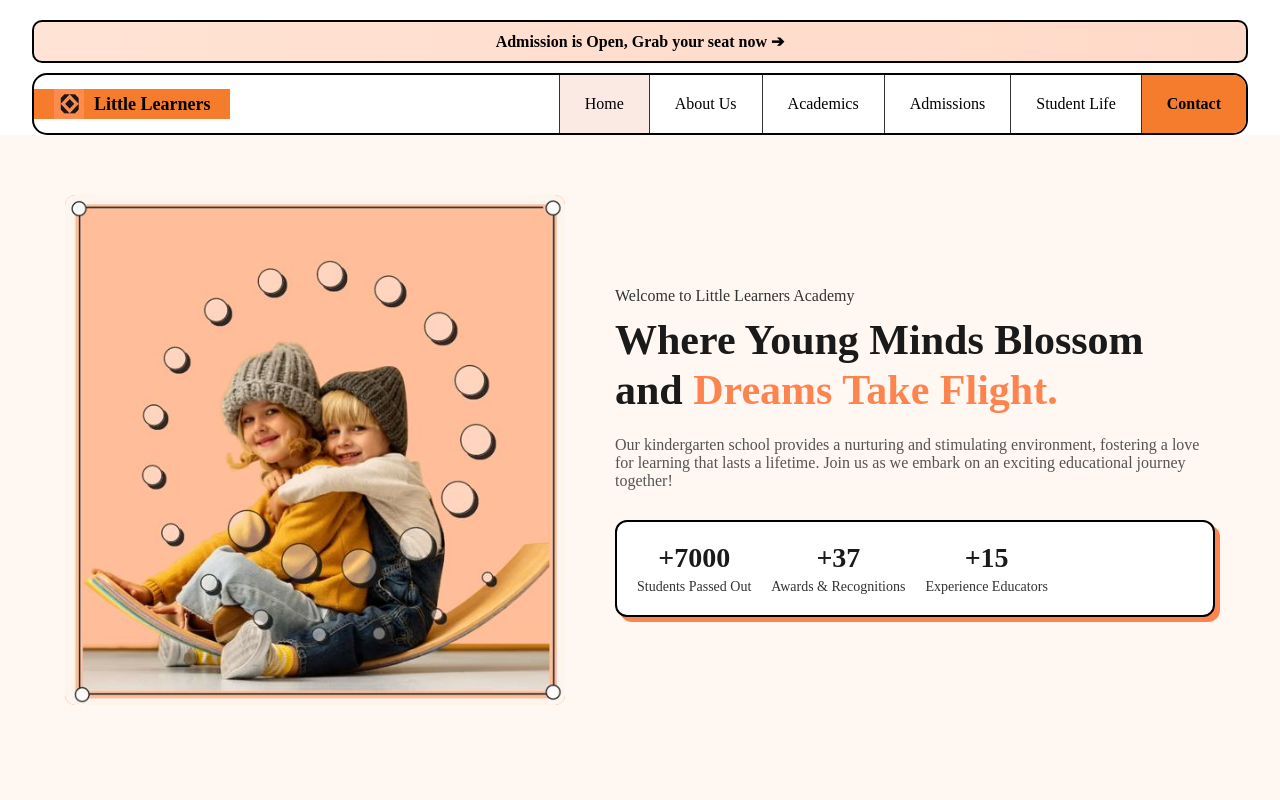
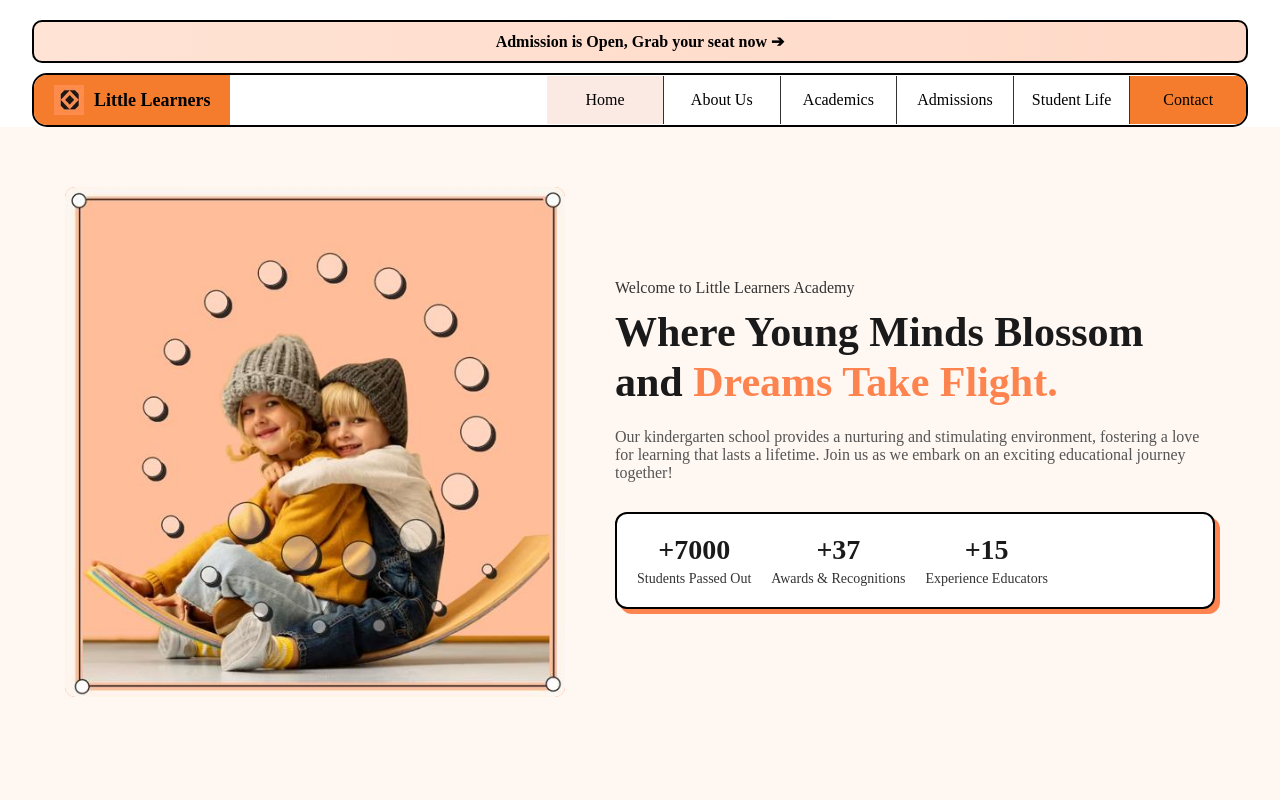
Before and after one commit to zawlinnaing27/Little-Learners-Academy, a plain HTML site: page index.html in a window 1280 px wide. Shown: the top 800 px of the page. Drawn offline with Linux system fonts and the light colour scheme.

Commit message:
fix nav bar

```diff
--- a/index.html
+++ b/index.html
@@ -13,15 +13,12 @@
   <p>Admission is Open, Grab your seat now ➔</p>
 </div>
 
-<!-- Navigation Bar -->
 <nav class="navbar">
-  <div class="logo-title">
-    <img src="logo2.jpg" alt="Little Learners Logo">
+  <div class="nav-logo">
+    <img src="logo2.jpg" alt="Logo">
     <span>Little Learners</span>
   </div>
-
   <div class="nav-space"></div>
-
   <ul class="nav-links">
     <li><a href="#" class="active">Home</a></li>
     <li><a href="#">About Us</a></li>
--- a/style.css
+++ b/style.css
@@ -18,8 +18,8 @@
     width: 95%;
   }
 
-  /* Navbar */
-  .navbar {
+/* Navbar */
+.navbar {
     display: flex;
     align-items: center;
     justify-content: space-between;
@@ -32,30 +32,24 @@
     overflow: hidden;
   }
 
-/* Logo + Title */
-.logo-title {
+  /* Logo Section */
+.nav-logo {
     display: flex;
     align-items: center;
-    background-color: #f57c2c; /* Orange background */
-    padding: 0 20px;
+    background-color: #f57c2c;
+    padding: 10px 20px;
   }
 
-  .logo-title img {
+  .nav-logo img {
     width: 30px;
     height: 30px;
     margin-right: 10px;
   }
 
-  .logo-title span {
+  .nav-logo span {
     font-weight: bold;
     font-size: 18px;
     color: #000;
-  }
-
-  /* White Space */
-  .nav-space {
-    flex-grow: 1;
-    background-color: #fff; /* White background */
   }
 
   /* Nav Links */
@@ -64,32 +58,45 @@
     list-style: none;
     margin: 0;
     padding: 0;
+    flex-grow: 1;
+  }
+  /* Empty Space */
+.nav-space {
+    flex-grow: 1; /* Push nav-links to right */
+    background-color: #fff; /* White background */
   }
 
   .nav-links li {
+    flex: 1;
+    text-align: center;
     border-left: 1px solid #333;
+  }
+
+  .nav-links li:first-child {
+    border-left: none;
   }
 
   .nav-links a {
     display: block;
-    padding: 20px 25px;
+    padding: 15px 0;
     text-decoration: none;
     color: #000;
     font-weight: 500;
   }
 
-  /* Active (Home) */
+  /* Active Home Link */
   .nav-links a.active {
     background-color: #fbe9e3;
   }
 
-  /* Contact */
-  .nav-links a.contact-link {
+  /* Contact Button */
+  .contact-link {
     background-color: #f57c2c;
+    color: #000;
     font-weight: 600;
   }
 
-  /* Hover Effects */
+  /* Hover effect (optional) */
   .nav-links a:hover {
     background-color: #ffe8d9;
   }
```
